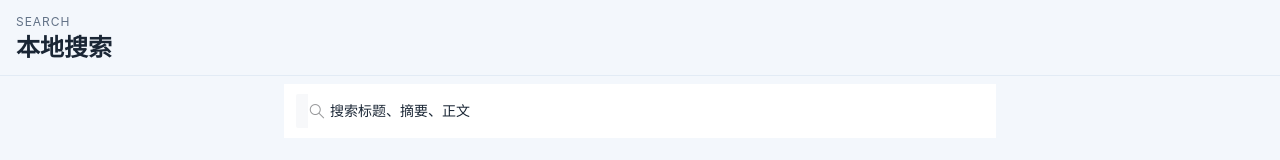
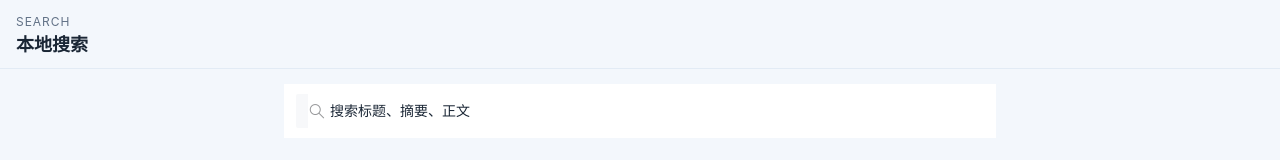
Before and after one commit to geesun/LeafReader, a Vue app: page /search in a window 1280 px wide. Shown: the top 160 px of the page. Built offline with nearby package versions, Linux system fonts and the light colour scheme.

Commit message:
fix(ui): reduce header title and filter panel font sizes

```diff
--- a/src/styles.css
+++ b/src/styles.css
@@ -195,7 +195,7 @@ a {
 }
 
 .page-header h1 {
-  font-size: 24px;
+  font-size: 18px;
 }
 
 .eyebrow {
@@ -269,13 +269,13 @@ a {
 
 .reading-chip {
   flex: 1 1 0;
-  padding: 8px 14px;
+  padding: 7px 12px;
   border: 1px solid var(--border);
   border-radius: 999px;
   background: var(--bg-elevated-strong);
   color: var(--muted);
   font: inherit;
-  font-size: 13px;
+  font-size: 12px;
   line-height: 1;
   text-align: center;
 }
@@ -293,12 +293,13 @@ a {
 
 .subscription-select {
   width: 100%;
-  padding: 11px 14px;
+  padding: 9px 12px;
   border: 1px solid var(--border);
   border-radius: 16px;
   background: var(--bg-elevated-strong);
   color: var(--text);
   font: inherit;
+  font-size: 13px;
   appearance: none;
 }
 
```
